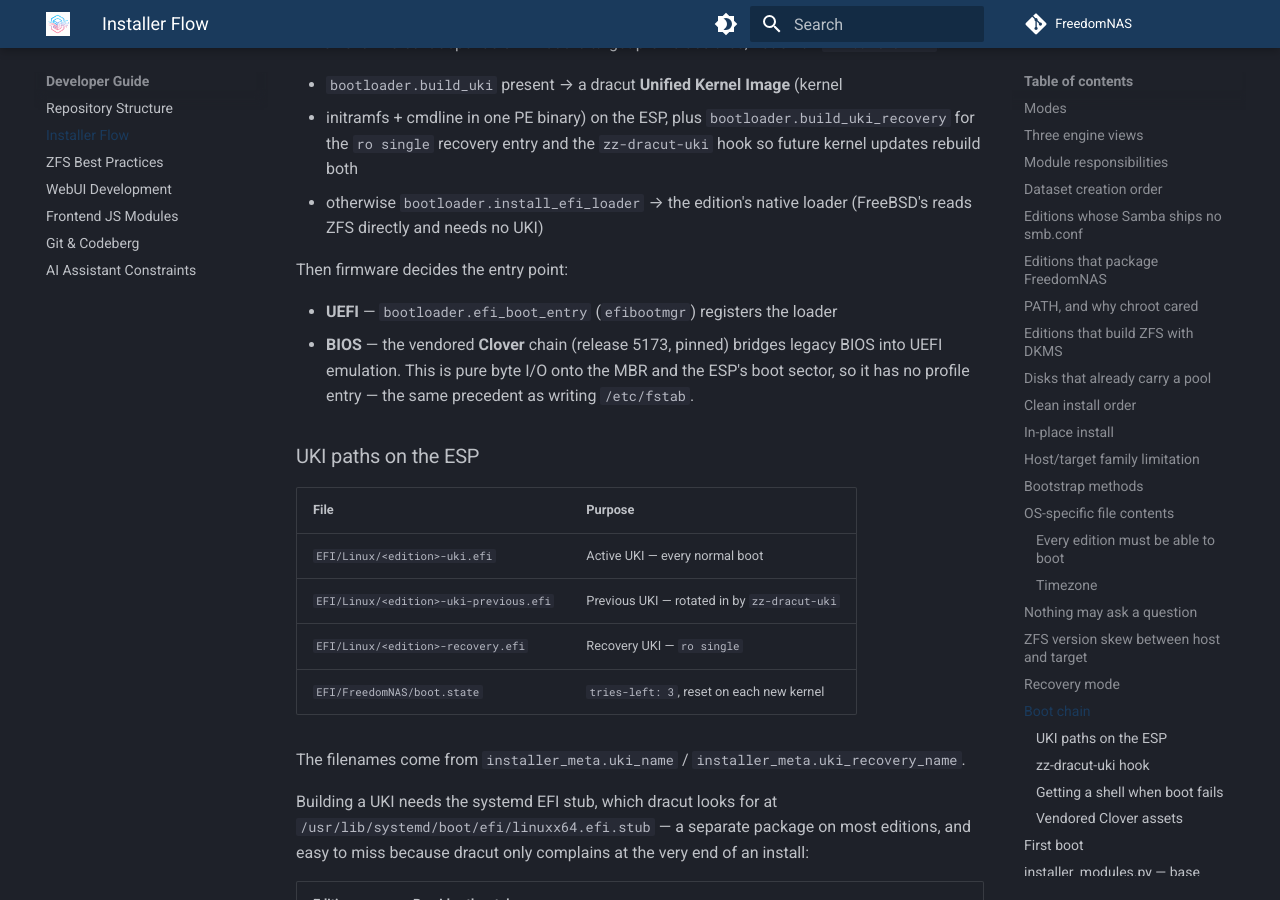
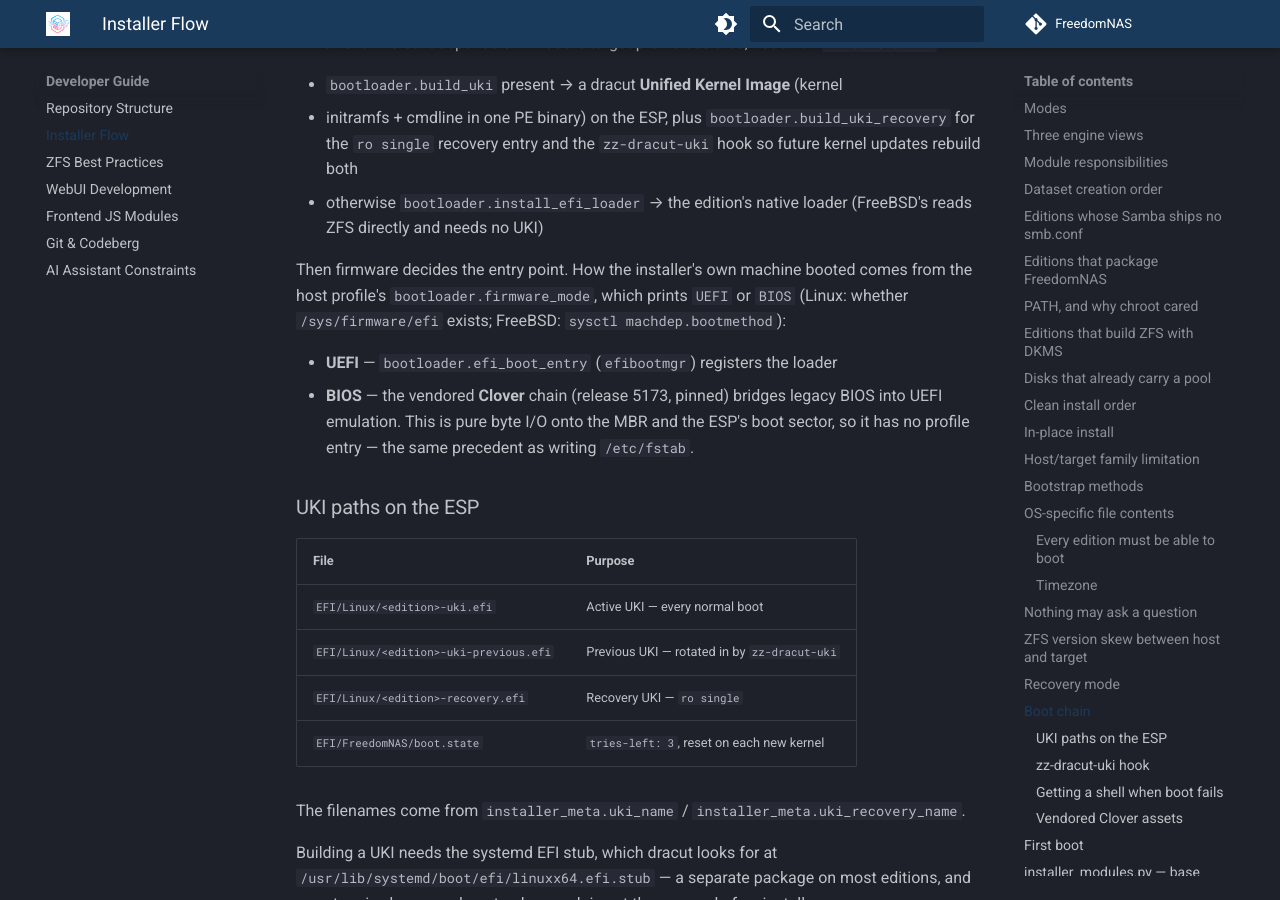
Before and after one commit to FreedomNAS/freedomnas-docs, an MkDocs documentation site: the page built from docs/developer/installer.md, in a window 1280 px wide and 900 px high, scrolled down 11650 px. Built offline with MkDocs 1.6.1 and Material for MkDocs 9.7.7, drawn with Linux system fonts in a browser that asks for light colours.

Commit message:
Document firmware detection and the Debian image's administrator

```diff
--- a/docs/developer/installer.md
+++ b/docs/developer/installer.md
@@ -449,7 +449,10 @@ Which chain is built depends on what the target profile declares, not on an
 - otherwise `bootloader.install_efi_loader` → the edition's native loader
   (FreeBSD's reads ZFS directly and needs no UKI)
 
-Then firmware decides the entry point:
+Then firmware decides the entry point. How the installer's own machine
+booted comes from the host profile's `bootloader.firmware_mode`, which prints
+`UEFI` or `BIOS` (Linux: whether `/sys/firmware/efi` exists; FreeBSD:
+`sysctl machdep.bootmethod`):
 
 - **UEFI** — `bootloader.efi_boot_entry` (`efibootmgr`) registers the loader
 - **BIOS** — the vendored **Clover** chain (release 5173, pinned) bridges
```
Also changed, not shown: docs/getting-started/installation.md (+1 -1 lines).
